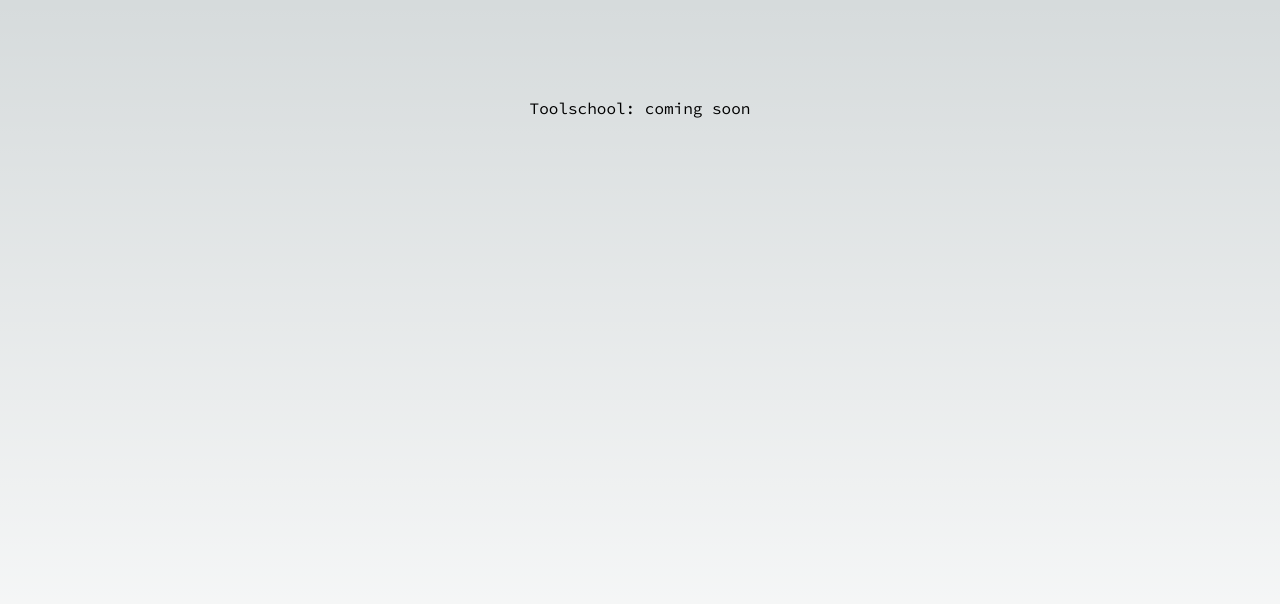
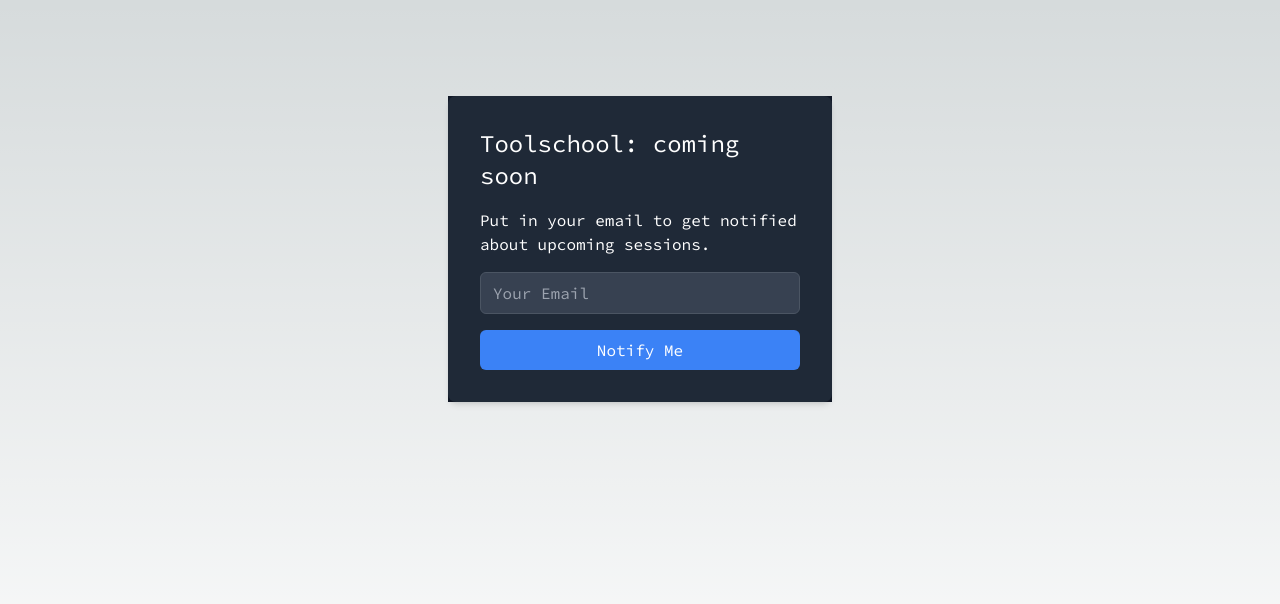
Before and after one commit to startupdotdev/toolschool-io, a Next.js app: page / in a window 1280 px wide. Shown: the top 604 px of the page. Built offline with nearby package versions, Linux system fonts and the light colour scheme.

Commit message:
Contact form

```diff
--- a/app/page.tsx
+++ b/app/page.tsx
@@ -1,7 +1,35 @@
+"use client";
 export default function Home() {
+  function handleSubmit() {
+    console.log("submit");
+  }
   return (
     <main className="flex min-h-screen flex-col items-center justify-between p-24">
-      Toolschool: coming soon
+      <div className="bg-gray-900  text-white flex justify-center items-center">
+        <div className="bg-gray-800 p-8 rounded-lg shadow-md w-96">
+          <h1 className="text-2xl mb-4">Toolschool: coming soon</h1>
+          <p className="mb-4">
+            Put in your email to get notified about upcoming sessions.
+          </p>
+          <form onSubmit={handleSubmit}>
+            <div className="mb-4">
+              <input
+                type="email"
+                name="email"
+                placeholder="Your Email"
+                required
+                className="w-full px-3 py-2 border border-gray-600 rounded-md focus:outline-none focus:border-blue-500 bg-gray-700 text-white"
+              />
+            </div>
+            <button
+              type="submit"
+              className="w-full bg-blue-500 hover:bg-blue-600 text-white py-2 px-4 rounded-md"
+            >
+              Notify Me
+            </button>
+          </form>
+        </div>
+      </div>
     </main>
   );
 }
```
